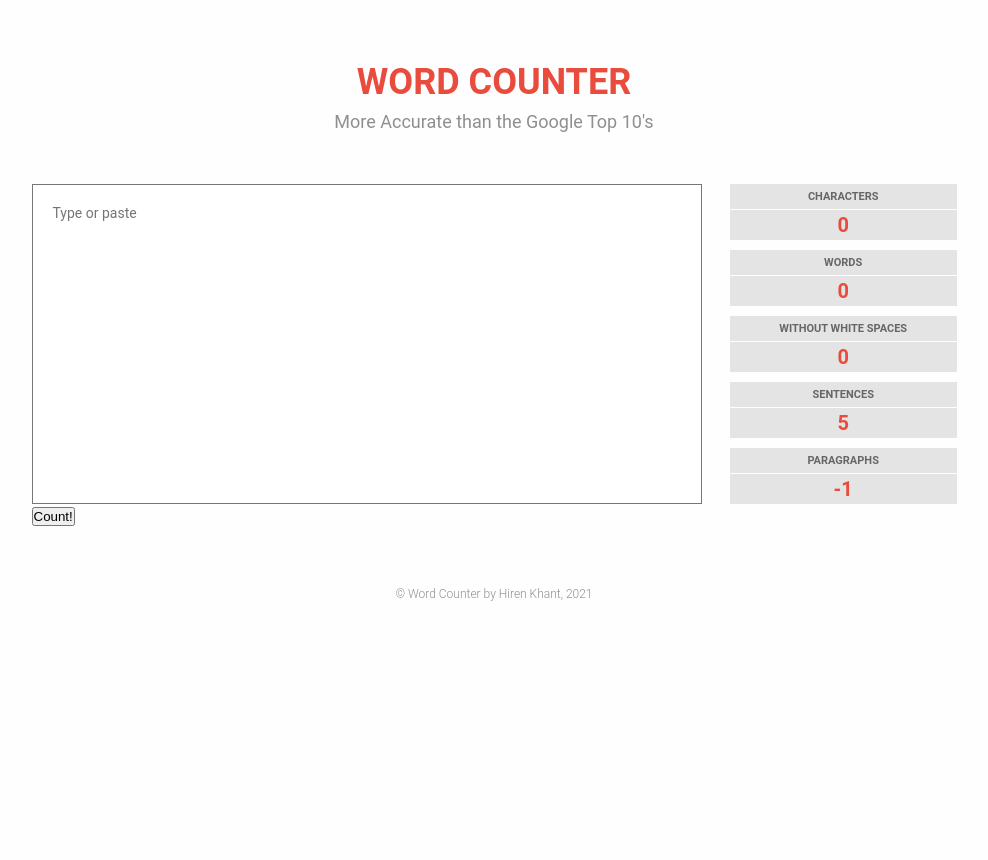
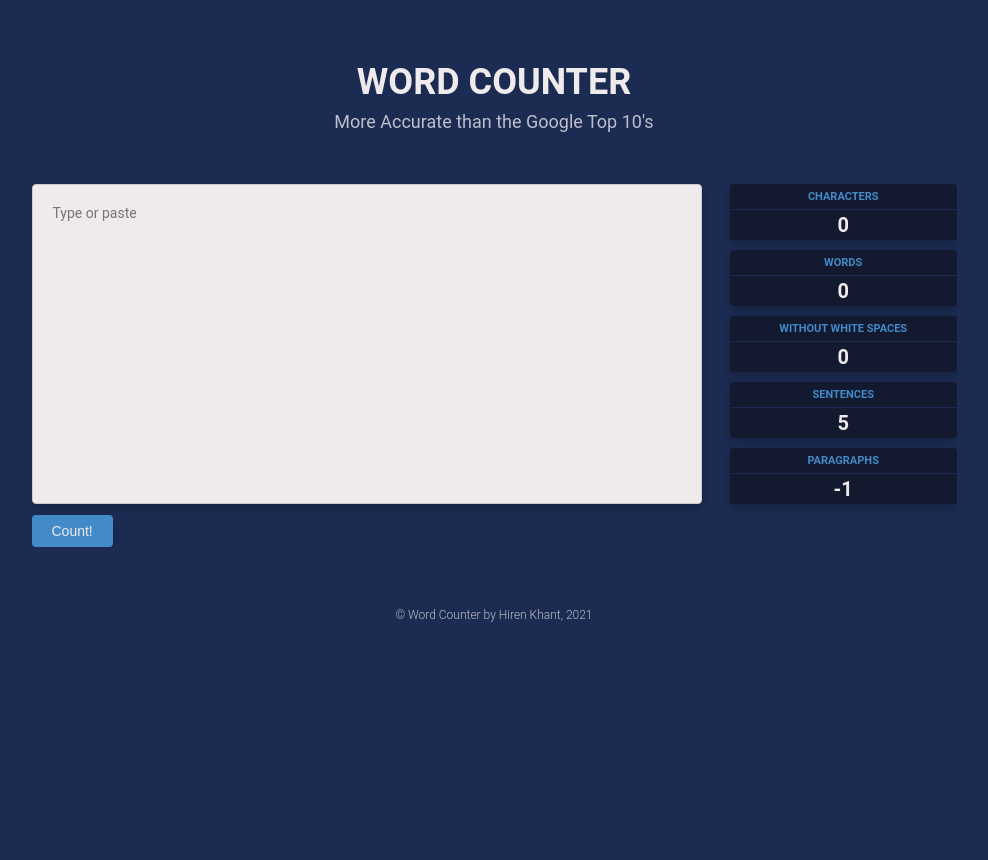
Before and after one commit to hireign/word-counter-django, a Django app: page / in a window 1280 px wide. Shown: the whole page, without its empty margins (146-1134 px from the left). Run offline with Django 3.2, Linux system fonts and the light colour scheme.

Commit message:
updated UI

```diff
--- a/static/css/main.css
+++ b/static/css/main.css
@@ -1,6 +1,6 @@
 html,
 body {
-  background-color: #fefefe;
+  background-color: #1c2b52;
   font-size: 13px;
   font-family: "Roboto", sans-serif;
   line-height: 14px;
@@ -35,7 +35,8 @@
   font-size: 36px;
   line-height: 45px;
   text-transform: uppercase;
-  color: #e94b3c;
+  color: #efebec;
+  /* color: #e94b3c; */
 }
 
 .title span {
@@ -43,7 +44,7 @@
   font-size: 18px;
   line-height: 24px;
   margin-top: 5px;
-  color: #8f8f8f;
+  color: #bcbfcc;
 }
 
 .counter {
@@ -57,12 +58,23 @@
   float: left;
 }
 
+#btn-count {
+  background-color: #438AC9; /* Green */
+  border: none;
+  border-radius: 4px;
+  color: #efebec;
+  padding: 8px 20px;
+  margin-top: 8px;
+  text-align: center;
+  text-decoration: none;
+  display: inline-block;
+  font-size: 14px;
+  box-shadow: 0 4px 8px 0 rgba(0, 0, 0, 0.2);
+}
+
 .counter textarea {
-  background-color: #ffffff;
-  border-radius: 0;
-  -moz-border-radius: 0;
-  -webkit-border-radius: 0;
-  color: #a7a7a8;
+  background-color: #efebec;
+  color: #8e8e8e;
   width: 100%;
   font-family: "Roboto", sans-serif;
   font-size: 14px;
@@ -70,6 +82,9 @@
   padding: 20px;
   outline: none;
   resize: none;
+  border: 1px solid #ccc;
+  border-radius: 4px;
+  box-shadow: 0 4px 8px 0 rgba(0, 0, 0, 0.2);
 }
 
 .stats {
@@ -78,14 +93,16 @@
 }
 
 .stat_item {
-  background-color: #e4e4e4;
   text-align: center;
   margin-bottom: 10px;
+  background-color: #13192f;
+  border-radius: 4px;
+  box-shadow: 0 4px 8px 0 rgba(0, 0, 0, 0.2);
 }
 
 .stat_item span {
-  border-bottom: #fefefe 1px solid;
-  color: #666666;
+  border-bottom: #1c2b52 1px solid;
+  color: #438ac9;
   display: block;
   font-size: 11px;
   line-height: 13px;
@@ -94,7 +111,7 @@
 }
 
 .stat_item p {
-  color: #e94b3c;
+  color: #efebec;
   font-size: 20px;
   font-weight: bold;
   line-height: 20px;
@@ -112,7 +129,7 @@
 }
 
 .copyright p {
-  color: #8f8f8f;
+  color: #bcbfcc;
   font-size: 12px;
   font-weight: 300;
   line-height: 16px;
--- a/templates/home.html
+++ b/templates/home.html
@@ -26,7 +26,7 @@
             >
 {{fulltext}}</textarea
             >
-            <input type="submit" value="Count!" />
+            <input id="btn-count" type="submit" value="Count!" />
           </form>
         </div>
         <div class="stats">
```
Also changed, not shown: README.md.
